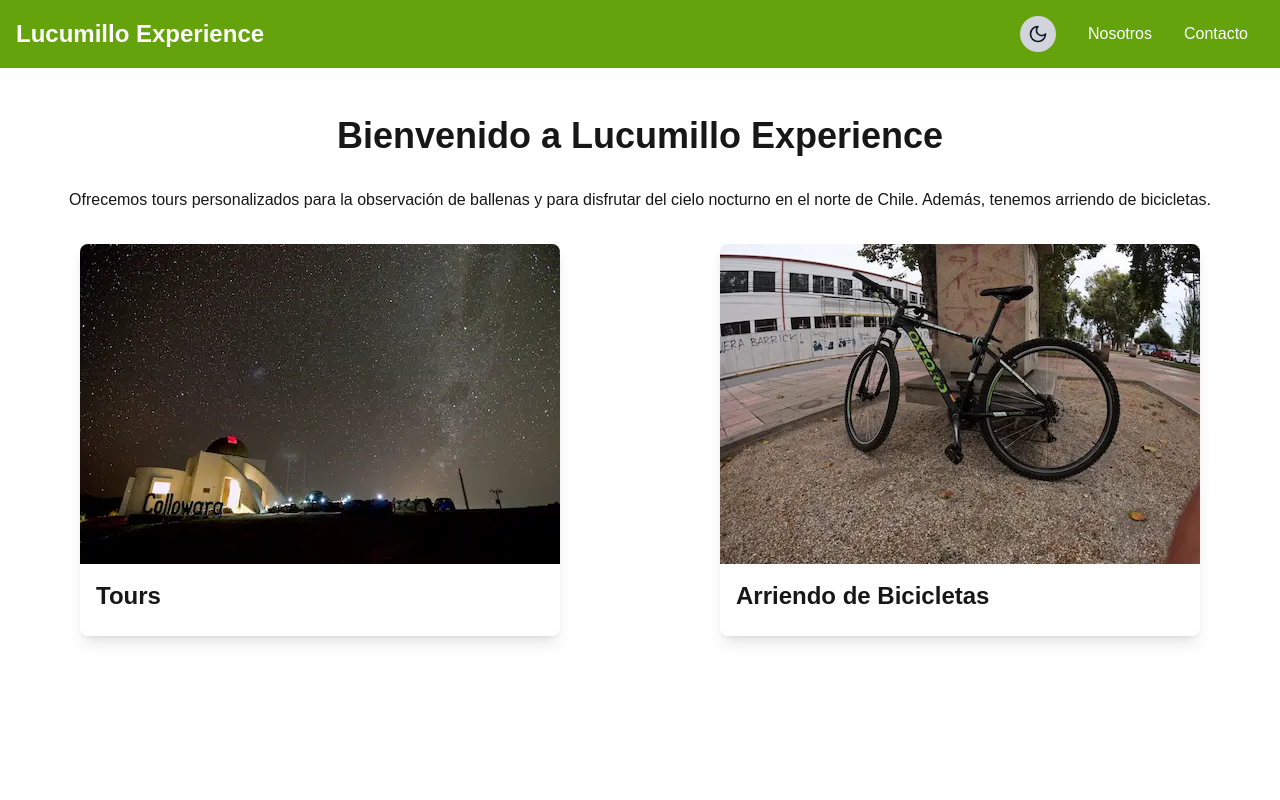
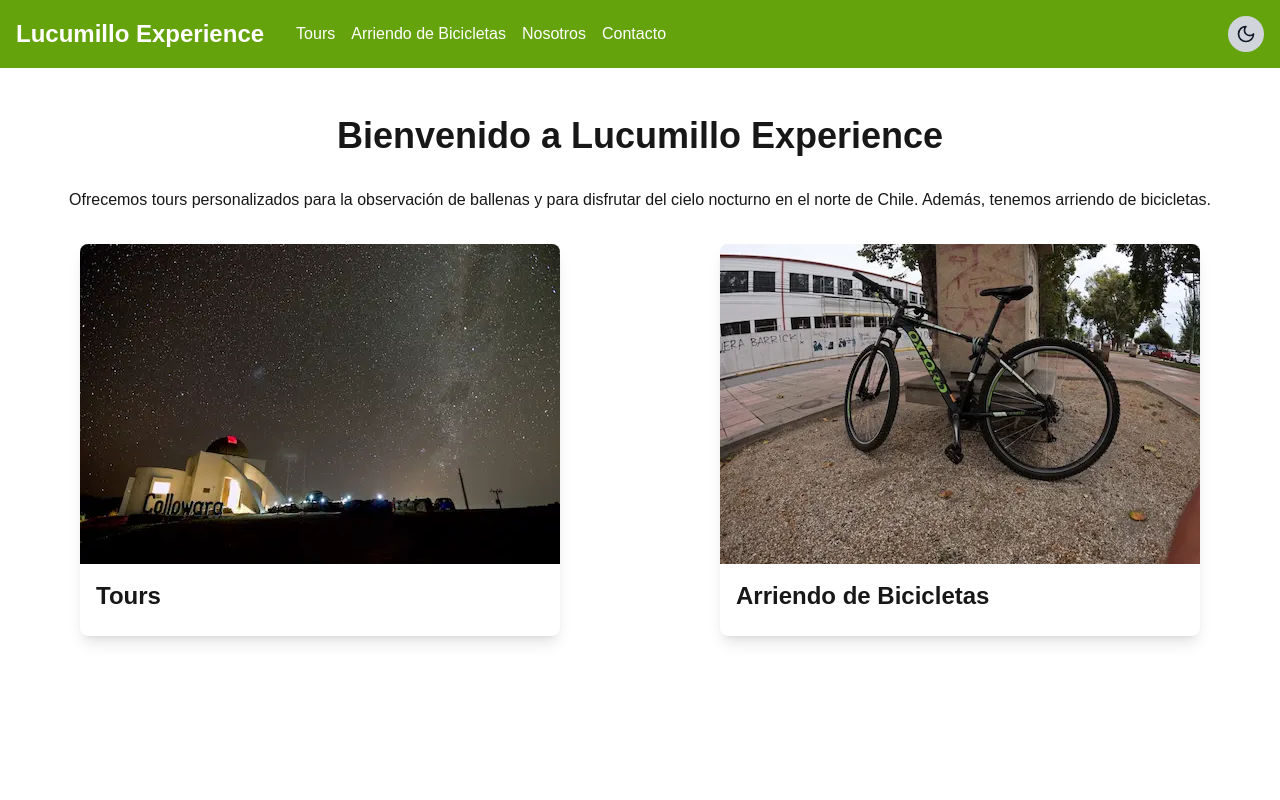
Before and after one commit to simontorres/lucumillo-experience, a Next.js app: page / in a window 1280 px wide. Shown: the top 800 px of the page. Built offline with nearby package versions, Linux system fonts and the light colour scheme.

Commit message:
add better menu , changed ids for long strings

```diff
--- a/app/arriendo-de-bicicletas/page.tsx
+++ b/app/arriendo-de-bicicletas/page.tsx
@@ -17,9 +17,9 @@ const ArriendoDeBicicletas = () => {
                 <p className="mb-4">
                     Descubre La Serena en una de nuestras bicicletas, un destino muy popular es recorrer la avenida del Mar, que está a unos cinco minutos.
                 </p>
-                <p><b>Precio:</b>{formatCurrency(bicycles.price, 'es-CL', 'CLP')} por hora</p>
-                <p><b>Incluye:</b>{bicycles.includes}</p>
-                <p><b>Lugar:</b>{bicycles.retrieving_place}</p>
+                <p><b>Precio:</b> {formatCurrency(bicycles.price, 'es-CL', 'CLP')} por hora</p>
+                <p><b>Incluye:</b> {bicycles.includes}</p>
+                <p><b>Lugar:</b> {bicycles.retrieving_place}</p>
                 <AnimatedGallery images={bicycles.gallery} subpath="bicycles" />
             </div>
         </div>
--- a/components/Navbar.tsx
+++ b/components/Navbar.tsx
@@ -1,7 +1,6 @@
 "use client";
 import React, { useState } from "react";
 import Link from "next/link";
-
 import ThemeToggle from "./ThemeToggle";
 
 export default function Navbar() {
@@ -10,12 +9,36 @@ export default function Navbar() {
   return (
     <nav className="bg-lime-600 text-white p-4">
       <div className="container mx-auto flex justify-between items-center">
+        {/* Left Section: Logo & Desktop Links */}
+        <div className="flex items-center gap-8">
           {/* Logo */}
           <Link href="/">
             <p className="text-2xl font-bold cursor-pointer">Lucumillo Experience</p>
           </Link>
 
-        {/* Hamburger Button */}
+          {/* Nav Elements (Visible Only on Medium+ Screens) */}
+          <div className="hidden md:flex gap-4">
+            <Link href="/tours">
+              <p className="hover:underline cursor-pointer">Tours</p>
+            </Link>
+            <Link href="/arriendo-de-bicicletas">
+              <p className="hover:underline cursor-pointer">Arriendo de Bicicletas</p>
+            </Link>
+            <Link href="/nosotros">
+              <p className="hover:underline cursor-pointer">Nosotros</p>
+            </Link>
+            <Link href="/contacto">
+              <p className="hover:underline cursor-pointer">Contacto</p>
+            </Link>
+          </div>
+        </div>
+
+        {/* Right Section: Theme Toggle & Hamburger */}
+        <div className="flex items-center gap-4">
+          {/* Theme Toggle Always Visible */}
+          <ThemeToggle />
+
+          {/* Hamburger Button (Mobile Only) */}
           <button
             className="md:hidden flex items-center px-3 py-2 border border-white rounded"
             onClick={() => setIsMenuOpen(!isMenuOpen)}
@@ -30,39 +53,32 @@ export default function Navbar() {
               strokeWidth={2}
             >
               {isMenuOpen ? (
-              <path
-                strokeLinecap="round"
-                strokeLinejoin="round"
-                d="M6 18L18 6M6 6l12 12"
-              />
+                <path strokeLinecap="round" strokeLinejoin="round" d="M6 18L18 6M6 6l12 12" />
               ) : (
-              <path
-                strokeLinecap="round"
-                strokeLinejoin="round"
-                d="M4 6h16M4 12h16m-16 6h16"
-              />
+                <path strokeLinecap="round" strokeLinejoin="round" d="M4 6h16M4 12h16m-16 6h16" />
               )}
             </svg>
           </button>
+        </div>
 
-        {/* Menu Links */}
+        {/* Mobile Menu (Hidden by Default) */}
         <div
           className={`${
             isMenuOpen ? "block" : "hidden"
-          } md:flex flex-col md:flex-row md:items-center absolute md:static top-16 left-0 w-full bg-lime-600 md:bg-transparent md:w-auto`}
+          } md:hidden absolute top-16 left-0 w-full bg-lime-600 shadow-lg`}
         >
-          <div className="px-4"><ThemeToggle /></div>
+          <Link href="/tours">
+            <p className="px-4 py-2 hover:bg-lime-700">Tours</p>
+          </Link>
+          <Link href="/arriendo-de-bicicletas">
+            <p className="px-4 py-2 hover:bg-lime-700">Arriendo de Bicicletas</p>
+          </Link>
           <Link href="/nosotros">
-            <p className="px-4 py-2 md:py-0 hover:bg-lime-700 md:hover:bg-transparent md:hover:underline">
-              Nosotros
-            </p>
+            <p className="px-4 py-2 hover:bg-lime-700">Nosotros</p>
           </Link>
           <Link href="/contacto">
-            <p className="px-4 py-2 md:py-0 hover:bg-lime-700 md:hover:bg-transparent md:hover:underline">
-              Contacto
-            </p>
+            <p className="px-4 py-2 hover:bg-lime-700">Contacto</p>
           </Link>
-
         </div>
       </div>
     </nav>
```
Also changed, not shown: data/tours.ts (+26 -5 lines). Lines whose indentation alone changed are shown as unchanged.
